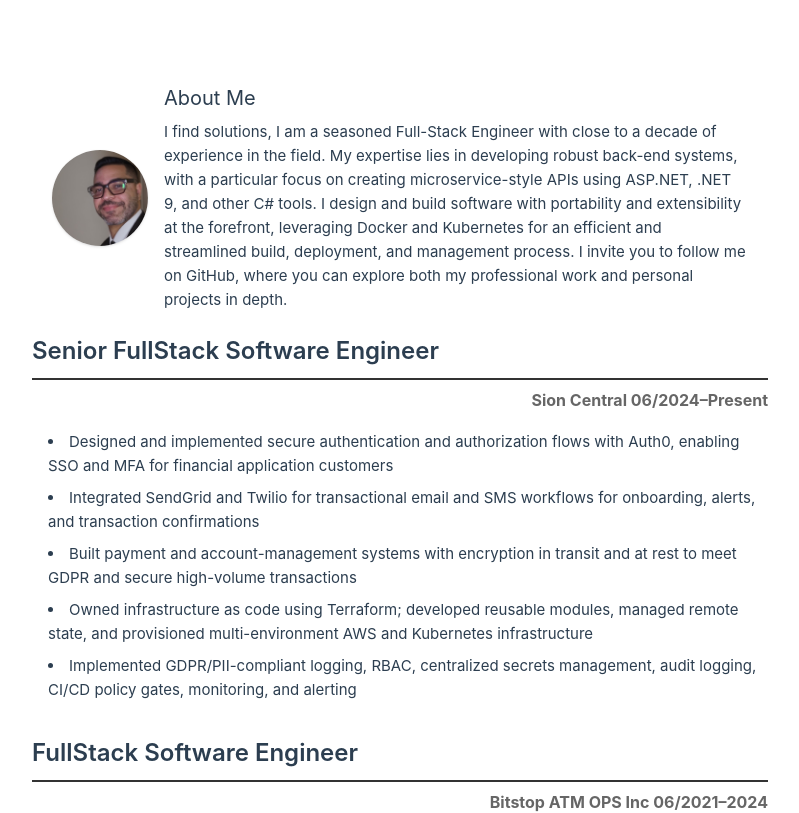
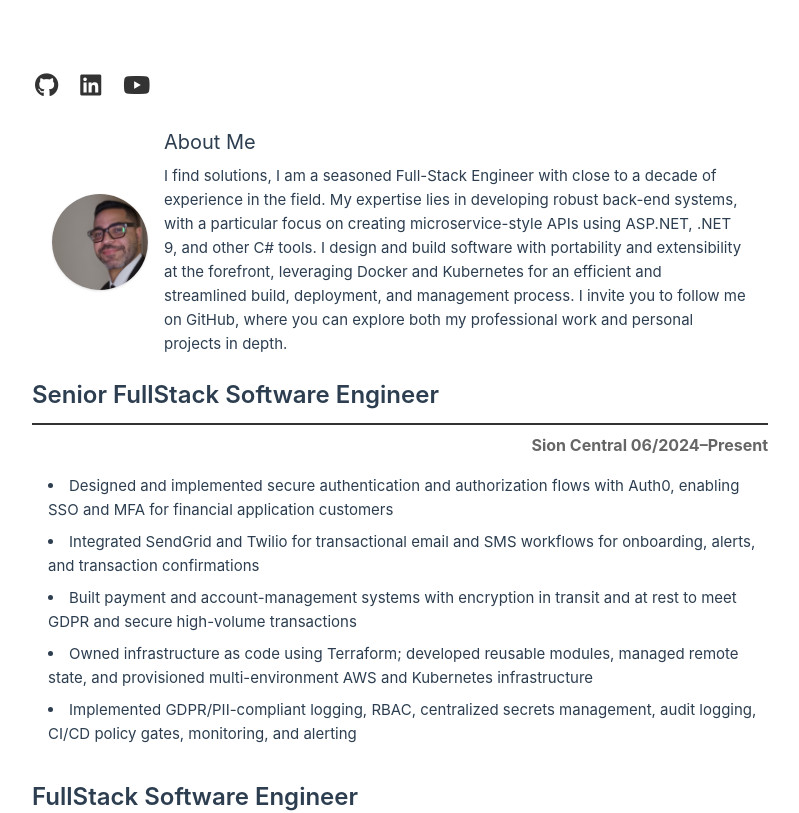
Before and after one commit to ManuelSaleta/vue-resume-site, a Vue app: page / in a window 1280 px wide. Shown: the top 813 px of the page, without its empty margins (240-1039 px from the left). Built offline with nearby package versions, Linux system fonts and the light colour scheme.

Commit message:
adds font awesome icon support

```diff
--- a/index.html
+++ b/index.html
@@ -4,6 +4,7 @@
     <meta charset="UTF-8" />
     <link rel="icon" type="image/svg+xml" href="/src/assets/cpu.svg" />
     <link href="/src/assets/main.css" rel="stylesheet" />
+    <script src="https://kit.fontawesome.com/63272634e2.js" crossorigin="anonymous"></script>
     <meta name="viewport" content="width=device-width, initial-scale=1.0" />
     <title>Resume | Manuel Saleta</title>
   </head>
--- a/src/components/SiteBase.vue
+++ b/src/components/SiteBase.vue
@@ -1,5 +1,6 @@
 <template>
   <div class="site-base">
+    <SocialMedia></SocialMedia>
     <AboutMe></AboutMe>
     <ResumeBase> </ResumeBase>
   </div>
@@ -8,6 +9,7 @@
 <script setup lang="ts">
 import AboutMe from './AboutMe.vue'
 import ResumeBase from './ResumeBase.vue'
+import SocialMedia from './SocialMedia.vue'
 </script>
 
 <style scoped>
--- /dev/null
+++ b/src/components/SocialMedia.vue
@@ -0,0 +1,60 @@
+<template>
+  <div class="social-media">
+    <a
+      v-for="social in socialLinks"
+      :key="social.name"
+      :href="social.url"
+      :aria-label="social.name"
+      target="_blank"
+      rel="noopener noreferrer"
+      class="social-link"
+    >
+      <i :class="social.icon"></i>
+    </a>
+  </div>
+</template>
+
+<script setup lang="ts">
+interface SocialLink {
+  name: string
+  url: string
+  icon: string
+}
+
+const socialLinks: SocialLink[] = [
+  {
+    name: 'GitHub',
+    url: 'https://github.com/ManuelSaleta',
+    icon: 'fab fa-github',
+  },
+  {
+    name: 'LinkedIn',
+    url: 'https://linkedin.com',
+    icon: 'fab fa-linkedin',
+  },
+  {
+    name: 'YouTube',
+    url: 'https://youtube.com',
+    icon: 'fab fa-youtube',
+  },
+]
+</script>
+
+<style scoped>
+.social-media {
+  display: flex;
+  gap: 1rem;
+  align-items: center;
+}
+
+.social-link {
+  color: #333;
+  text-decoration: none;
+  font-size: 1.5rem;
+  transition: color 0.3s ease;
+}
+
+.social-link:hover {
+  color: #0066cc;
+}
+</style>
```
Also changed, not shown: src/assets/resume.json (line endings or trailing spaces).
